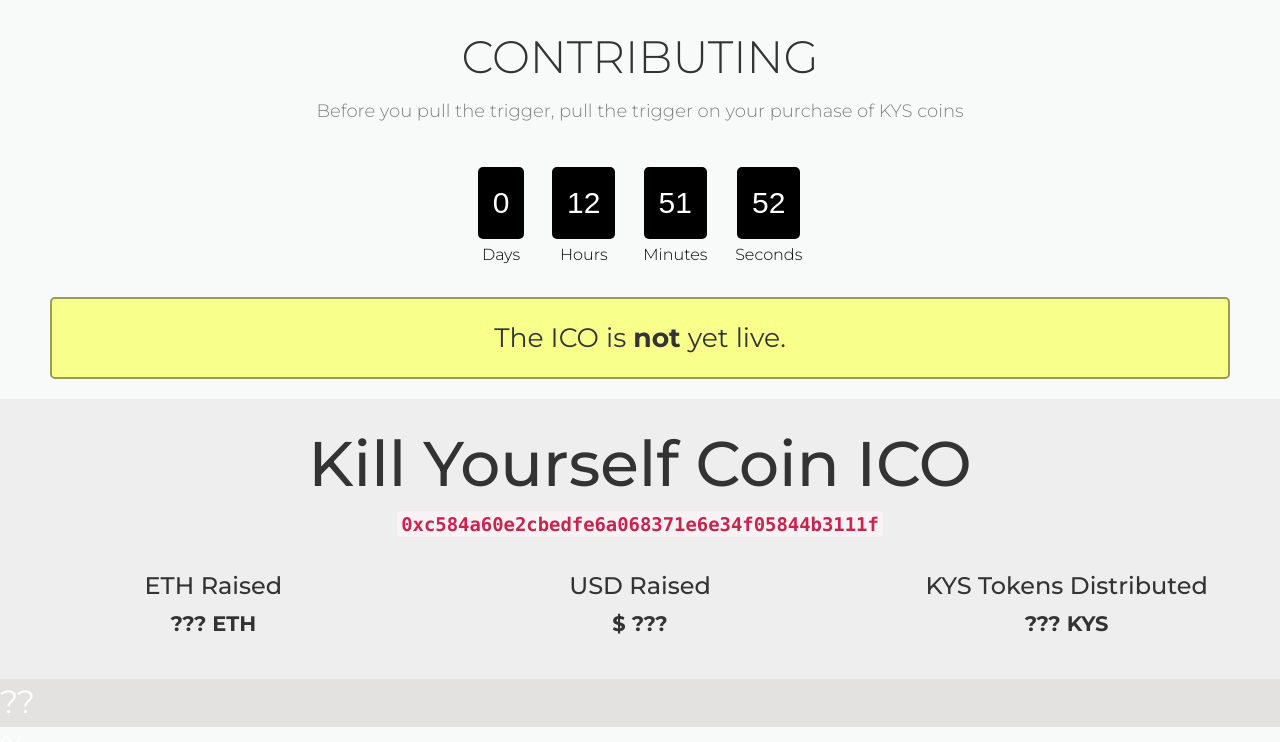
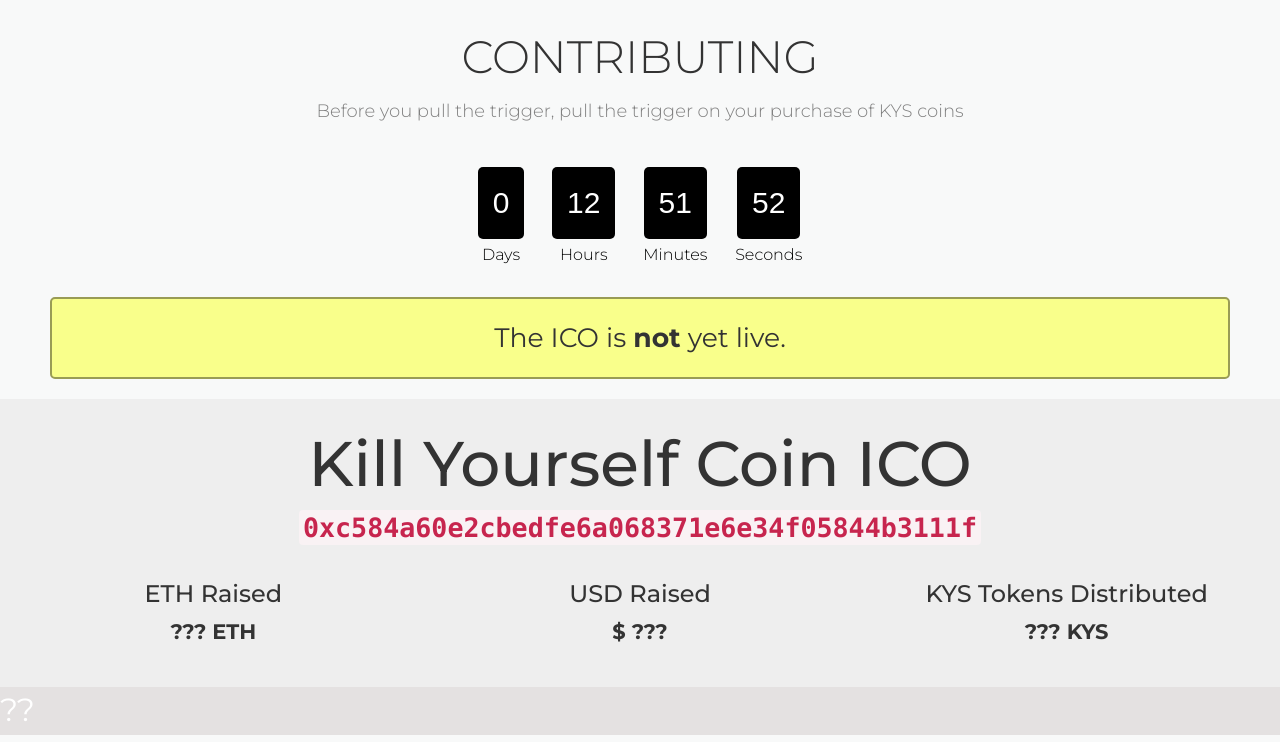
Before and after one commit to KillYourselfCoin/killyourselfcoin.github.io, a website: page index.html in a window 1280 px wide. Shown: the part 2013-2755 px from the top of the page. Drawn offline with nearby package versions, Linux system fonts and the light colour scheme; some packages are replaced by stand-ins of ours.

Commit message:
Made contract address bigger

```diff
--- a/assets/css/style.css
+++ b/assets/css/style.css
@@ -1,5 +1,8 @@
 @import url('https://fonts.googleapis.com/css?family=Montserrat:300,400,500,700');
 
+.lead code{
+    font-size: 20pt;
+}
 code {
     word-wrap: break-word;
 }
```
